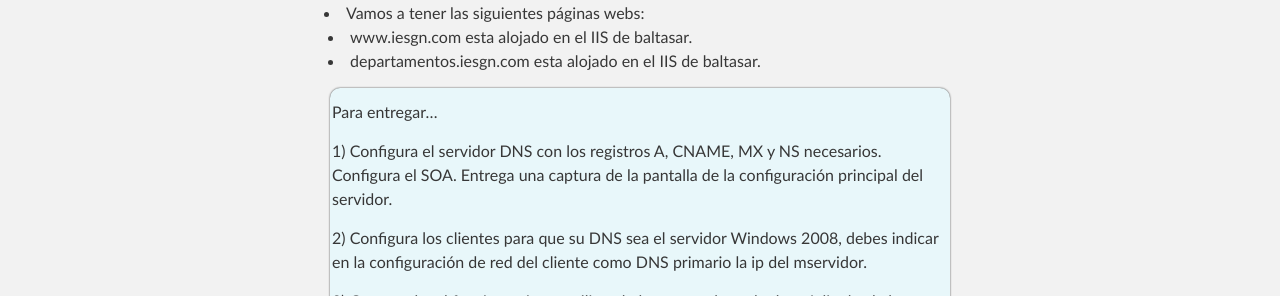
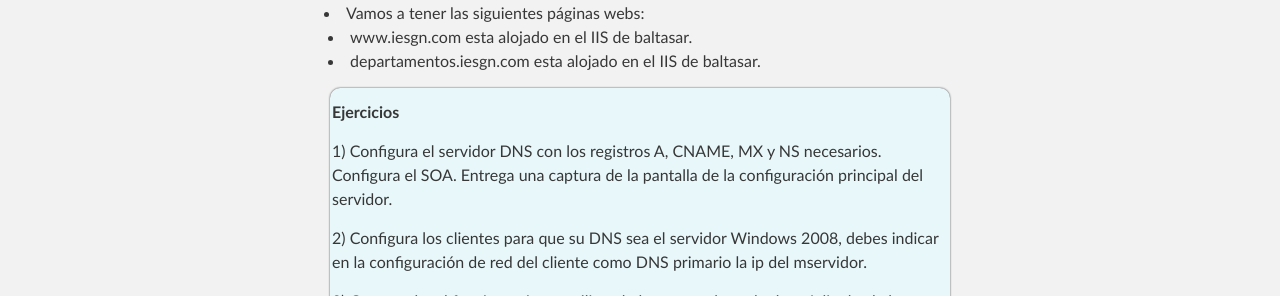
Before and after one commit to josedom24/josedom24.github.io, a Jekyll site: the page built from mod/serviciosgm/e_dns_3.md, in a window 1280 px wide. Shown: the part 956-1252 px from the top of the page. Built offline with Jekyll 4.4.1, drawn with Linux system fonts in a browser that asks for light colours.

Commit message:
Update e_dns_3.md

```diff
--- a/mod/serviciosgm/e_dns_3.md
+++ b/mod/serviciosgm/e_dns_3.md
@@ -36,7 +36,7 @@ Queremos instalar un servidor DNS local en nuestra intranet que nos permita gest
     * departamentos.iesgn.com esta alojado en el IIS de baltasar.
 
 <div class='ejercicios' markdown='1'>
-Para entregar...
+**Ejercicios**
 
 1) Configura el servidor DNS con los registros A, CNAME, MX y NS necesarios. Configura el SOA. Entrega una captura de la pantalla de la configuración principal del servidor.
 
```
